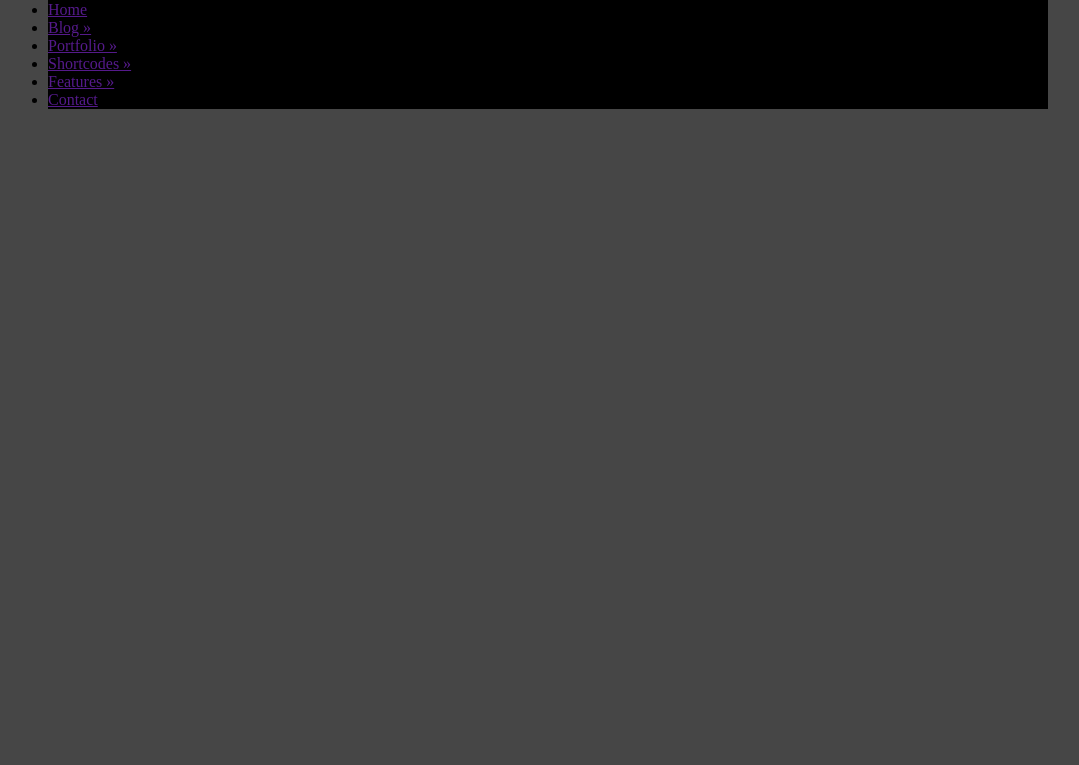
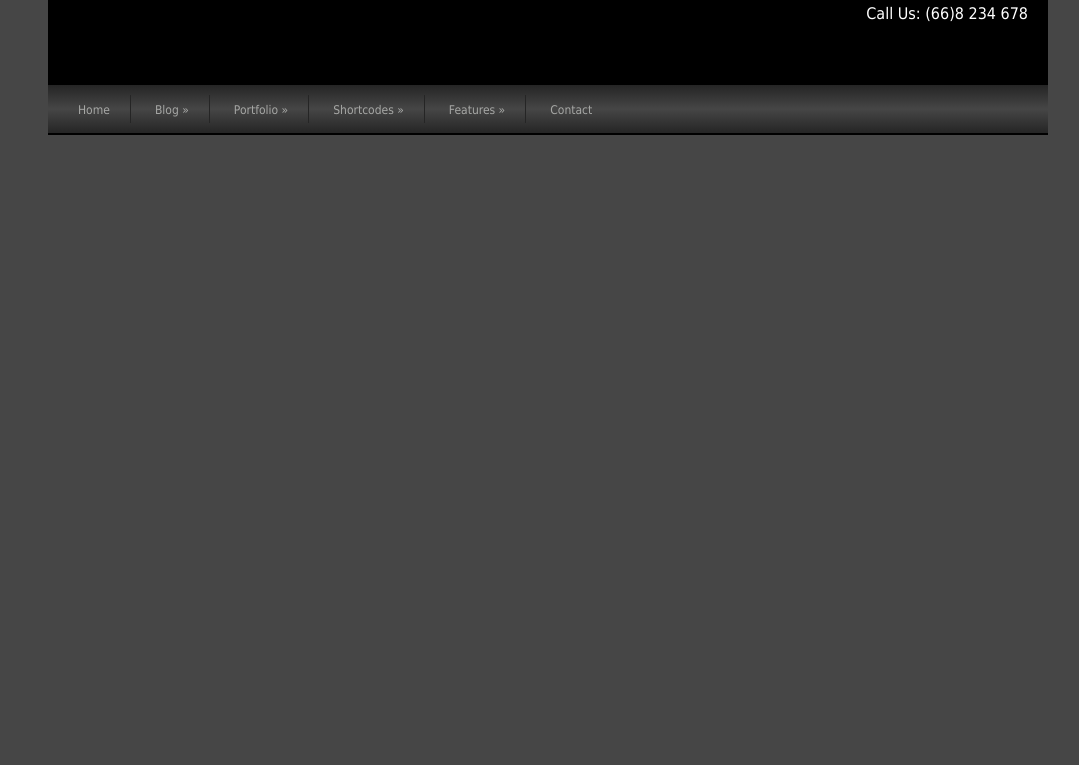
Before and after one commit to pazell981/Yellow-Belt-Exam, a plain HTML site: page index.html in a window 1280 px wide. Shown: the part 35-800 px from the top of the page, without its empty margins (92-1171 px from the left). Drawn offline with Linux system fonts and the light colour scheme.

Commit message:
navbar done

```diff
--- a/css.css
+++ b/css.css
@@ -1,6 +1,9 @@
 *{
 	margin: 0px;
 	padding: 0px;
+}
+.active{
+	color: #FFFFFF;
 }
 #container{
 	position: fixed;
@@ -17,3 +20,48 @@
 	margin: 0px auto;
 	background-color: #000000;
 }
+#title{
+	width: 1000px;
+	height: 120px;
+}
+#title img{
+	vertical-align: middle;
+}
+#title p{
+	position: absolute;
+	right: 0px;
+	margin: 20px;
+	color: #FFFFFF;
+	font-family: Tahoma, Geneva, sans-serif;
+	font-weight: lighter;
+}
+#navbar{
+	width: 1000px;
+	display: inline-block;
+	background: linear-gradient(#252525, #464646, #252525);
+	margin-bottom: 2px;
+}
+#navbar ul{
+	list-style: none;
+	display: inline-block;
+	padding: 10px;
+}
+#navbar li{
+	display: inline-block;
+	border-right: 1px solid #252525;
+	padding: 5px 20px;
+}
+#navbar li:last-child{
+	border-right: none;
+}
+#navbar a{
+	font-family: Tahoma, Geneva, sans-serif;
+	font-size: .75em;
+	font-weight: lighter;
+	text-decoration: none;
+	color: #a6a7a5;
+}
+#jumbo{}
+#jumbo img{
+	border-bottom: 2px solid #252525;
+}
--- a/index.html
+++ b/index.html
@@ -2,7 +2,7 @@
 <html>
 <head>
 	<meta charset="UTF-8">
-	<title>CSS Assignment 4 - PPC Lubricants</title>
+	<title>Yellow Belt Exam - Modernize</title>
 	<meta name="description" content="Yellow Belt Exam - 07/03/14 - Modernize">
 	<link rel="stylesheet" type="text/css" href="css.css">
 </head>
@@ -15,7 +15,7 @@
 		</div><!-- title -->
 		<div id="navbar">
 			<ul>
-				<li><a href="">Home</a></li>
+				<li><a href="" class="active">Home</a></li>
 				<li><a href="">Blog  &#187;</a></li>
 				<li><a href="">Portfolio  &#187;</a></li>
 				<li><a href="">Shortcodes  &#187;</a></li>
```
